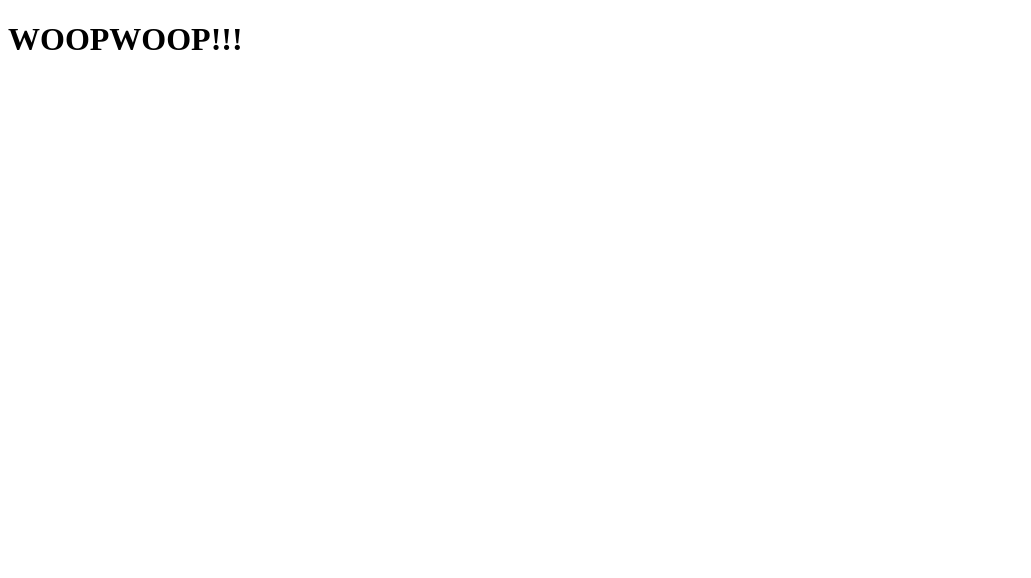
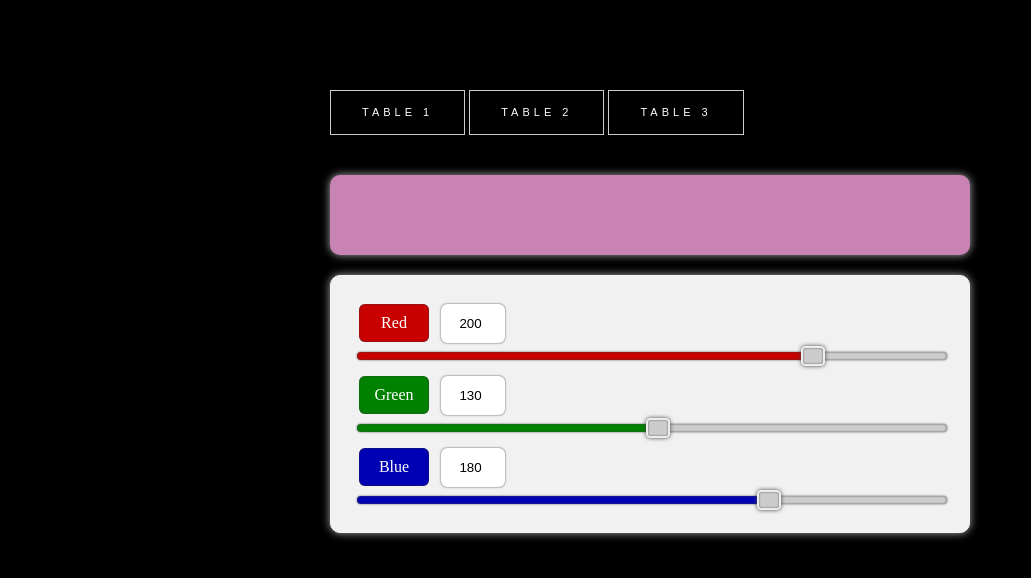
Before and after one commit to Josemight/super-final-light-things, a website: page prototypes/model-room/web/index.html in a window 1280 px wide. Shown: the whole page, without its empty margins (0-1031 px from the left). Drawn offline with Linux system fonts and the light colour scheme.

Commit message:
added web sliders

```diff
--- a/prototypes/model-room/web/index.html
+++ b/prototypes/model-room/web/index.html
@@ -1,12 +1,60 @@
+
+
 <!DOCTYPE html>
 <html lang="en">
-<head>
-    <meta charset="UTF-8">
-    <meta name="viewport" content="width=device-width, initial-scale=1.0">
-    <meta http-equiv="X-UA-Compatible" content="ie=edge">
-    <title>Document</title>
-</head>
-<body>
-    <h1>WOOPWOOP!!!</h1>
-</body>
+  <head>
+    <meta charset="UTF-8" />
+    <meta name="viewport" content="width=device-width, initial-scale=1.0" />
+    <meta http-equiv="X-UA-Compatible" content="ie=edge" />
+    <link rel="stylesheet" href="/master.css" />
+    <link
+      rel="stylesheet"
+      href="https://use.fontawesome.com/releases/v5.3.1/css/all.css"
+      integrity="sha384-mzrmE5qonljUremFsqc01SB46JvROS7bZs3IO2EmfFsd15uHvIt+Y8vEf7N7fWAU"
+      crossorigin="anonymous"
+    />
+
+    <title>Color Slider</title>
+  </head>
+  <body>
+      <div class="biggie">
+
+
+
+      <main>
+          <button onclick="changeTable(0)" class="btn-custom section-toggle">
+              Table 1
+            </button>
+            <button onclick="changeTable(1)" class="btn-custom section-toggle">
+              Table 2
+            </button>
+            <button onclick="changeTable(2)" class="btn-custom section-toggle">
+              Table 3
+            </button>
+        <div class="color-slider-wrap">
+          <div class="color-wrap">
+            <div id="color-display"></div>
+          </div>
+          <div class="sliders">
+            <div>
+              <label for="red">Red</label>
+              <input type="number" id="redNum" />
+              <input value="200" type="range" min="0" max="255" id="red" />
+            </div>
+            <div>
+              <label for="green">Green</label>
+              <input type="number" id="greenNum" />
+              <input value="130" type="range" min="0" max="255" id="green" />
+            </div>
+            <div>
+              <label for="blue">Blue</label>
+              <input type="number" id="blueNum" />
+              <input value="180" type="range" min="0" max="255" id="blue" />
+            </div>
+          </div>
+        </div>
+      </div>
+        </main>
+    <script src="main.js"></script>
+  </body>
 </html>
--- /dev/null
+++ b/prototypes/model-room/web/main.js
@@ -0,0 +1,175 @@
+// moduled querySelector
+function qs(selectEl) {
+  return document.querySelector(selectEl);
+}
+
+// select RGB inputs
+let red = qs("#red"),
+  green = qs("#green"),
+  blue = qs("#blue");
+
+// selet num inputs
+let redNumVal = qs("#redNum"),
+  greenNumVal = qs("#greenNum"),
+  blueNumVal = qs("#blueNum");
+
+// select Color Display
+let colorDisplay = qs("#color-display");
+
+// select labels
+let redLbl = qs("label[for=red]"),
+  greenLbl = qs("label[for=green]"),
+  blueLbl = qs("label[for=blue]");
+
+// init display Colors
+displayColors();
+// init Color Vals
+colorNumbrVals();
+// init ColorSliderVals
+initSliderColors();
+// init Change Range Val
+changeRangeNumVal();
+// init Colors controls
+colorSliders();
+
+// display colors
+function displayColors() {
+  const rgb = `${red.value}, ${green.value}, ${blue.value}`;
+  colorDisplay.style.backgroundColor = `rgb(${rgb})`;
+  //send(`<${tableNumber},${rgb}>`);
+}
+
+// initial color val when DOM is loaded
+function colorNumbrVals() {
+  redNumVal.value = red.value;
+  greenNumVal.value = green.value;
+  blueNumVal.value = blue.value;
+}
+
+// initial colors when DOM is loaded
+function initSliderColors() {
+  // label bg colors
+  redLbl.style.background = `rgb(${red.value},0,0)`;
+  greenLbl.style.background = `rgb(0,${green.value},0)`;
+  blueLbl.style.background = `rgb(0,0,${blue.value})`;
+
+  // slider bg colors
+  sliderFill(red);
+  sliderFill(green);
+  sliderFill(blue);
+}
+
+// Slider Fill offset
+function sliderFill(clr) {
+  let val = (clr.value - clr.min) / (clr.max - clr.min);
+  let percent = val * 100;
+
+  // clr input
+  if (clr === red) {
+    clr.style.background = `linear-gradient(to right, rgb(${
+      clr.value
+    },0,0) ${percent}%, #cccccc 0%)`;
+  } else if (clr === green) {
+    clr.style.background = `linear-gradient(to right, rgb(0,${
+      clr.value
+    },0) ${percent}%, #cccccc 0%)`;
+  } else if (clr === blue) {
+    clr.style.background = `linear-gradient(to right, rgb(0,0,${
+      clr.value
+    }) ${percent}%, #cccccc 0%)`;
+  }
+}
+
+// change range values by number input
+function changeRangeNumVal() {
+  // Validate number range
+  redNumVal.addEventListener("change", () => {
+    // make sure numbers are entered between 0 to 255
+    if (redNumVal.value > 255) {
+      alert("cannot enter numbers greater than 255");
+      redNumVal.value = red.value;
+    } else if (redNumVal.value < 0) {
+      alert("cannot enter numbers less than 0");
+      redNumVal.value = red.value;
+    } else if (redNumVal.value == "") {
+      alert("cannot leave field empty");
+      redNumVal.value = red.value;
+      initSliderColors();
+      displayColors();
+    } else {
+      red.value = redNumVal.value;
+      initSliderColors();
+      displayColors();
+    }
+  });
+
+  // Validate number range
+  greenNumVal.addEventListener("change", () => {
+    // make sure numbers are entered between 0 to 255
+    if (greenNumVal.value > 255) {
+      alert("cannot enter numbers greater than 255");
+      greenNumVal.value = green.value;
+    } else if (greenNumVal.value < 0) {
+      alert("cannot enter numbers less than 0");
+      greenNumVal.value = green.value;
+    } else if (greenNumVal.value == "") {
+      alert("cannot leave field empty");
+      greenNumVal.value = green.value;
+      initSliderColors();
+      displayColors();
+    } else {
+      green.value = greenNumVal.value;
+      initSliderColors();
+      displayColors();
+    }
+  });
+
+  // Validate number range
+  blueNumVal.addEventListener("change", () => {
+    // make sure numbers are entered between 0 to 255
+    if (blueNumVal.value > 255) {
+      alert("cannot enter numbers greater than 255");
+      blueNumVal.value = blue.value;
+    } else if (blueNumVal.value < 0) {
+      alert("cannot enter numbers less than 0");
+      blueNumVal.value = blue.value;
+    } else if (blueNumVal.value == "") {
+      alert("cannot leave field empty");
+      blueNumVal.value = blue.value;
+      initSliderColors();
+      displayColors();
+    } else {
+      blue.value = blueNumVal.value;
+      initSliderColors();
+      displayColors();
+    }
+  });
+}
+
+// Color Sliders controls
+function colorSliders() {
+  red.addEventListener("input", () => {
+    displayColors();
+    initSliderColors();
+    changeRangeNumVal();
+    colorNumbrVals();
+  });
+
+  green.addEventListener("input", () => {
+    displayColors();
+    initSliderColors();
+    changeRangeNumVal();
+    colorNumbrVals();
+  });
+
+  blue.addEventListener("input", () => {
+    displayColors();
+    initSliderColors();
+    changeRangeNumVal();
+    colorNumbrVals();
+  });
+}
+
+function changeTable(tableNumber) {
+  console.log(tableNumber);
+}
--- /dev/null
+++ b/prototypes/model-room/web/master.css
@@ -0,0 +1,185 @@
+html,
+body {
+  margin: 0;
+  padding: 0;
+  width: 100%;
+  height: 100vh;
+}
+
+body {
+  background-color: #000000;
+}
+
+a.btn-custom {
+  position: absolute;
+  color: #fff;
+  text-decoration: none;
+}
+.btn-custom {
+  color: #fff;
+  letter-spacing: 4px;
+  text-transform: uppercase;
+  text-decoration: none;
+  text-align: center;
+  font-size: 11px;
+  font-weight: 400;
+  display: inline-block;
+  *display: inline;
+  *zoom: 1;
+  line-height: 1em;
+  padding: 17px 32px;
+  position: relative;
+  z-index: 5;
+  background: transparent;
+  border: none;
+}
+
+.btn-custom:before {
+  content: "";
+  position: absolute;
+  top: 0;
+  left: 0;
+  right: 0;
+  bottom: 0;
+  z-index: 2;
+  border: solid 1px #fff;
+  border-color: rgba(255, 255, 255, 0.8);
+}
+.btn-custom:hover:after {
+  opacity: 1;
+  visibility: visible;
+}
+.btn-custom.btn-color:after {
+  background: #000000;
+}
+.btn-custom.btn-color:hover:after {
+  opacity: 0.4;
+}
+.btn-custom.btn-color {
+  color: #202020;
+}
+.btn-custom.btn-color > span:before,
+.btn-custom.btn-color > span:after {
+  background: rgba(0, 0, 0, 0.2);
+}
+.btn-custom.btn-color:before {
+  border-color: rgba(0, 0, 0, 0.2);
+}
+
+/* RGB title */
+span:nth-child(1) {
+  color: #ff0000;
+}
+span:nth-child(2) {
+  color: #00ff00;
+}
+span:nth-child(3) {
+  color: #0000ff;
+}
+body {
+  background-color: black;
+  color: white;
+}
+
+.biggie {
+  padding: 10px;
+  width: 100%;
+  height: 100%;
+}
+
+main {
+  width: 50%;
+  align-items: center;
+  margin: 5vh auto;
+}
+button {
+  margin: 5vh auto;
+  display: flex;
+}
+
+/* color display */
+#color-display {
+  padding: 40px;
+  box-shadow: 0 0 8px #aaaaaa;
+  border-radius: 10px;
+}
+
+#color-display::before {
+  color: #ffffff;
+  text-shadow: 0 0 4px #333333;
+}
+
+/* labels */
+
+label {
+  padding: 10px;
+  width: 50px;
+  text-align: center;
+  color: #ffffff;
+  margin: 4px;
+  border-radius: 6px;
+  box-shadow: inset 0 0 2px #333333;
+}
+
+input[type="number"],
+label {
+  display: inline-block;
+}
+
+/* number input */
+.sliders input[type="number"] {
+  text-align: center;
+  width: 50px;
+  padding: 10px 0 10px 10px;
+  background: #ffffff;
+  margin: 0 10px 0 4px;
+  outline: none;
+  border: 2px solid transparent;
+  border-radius: 6px;
+  transition: border 0.2s ease;
+  box-shadow: 0 0 2px #333333;
+}
+
+.sliders input[type="number"]:focus {
+  border: 2px solid #508cfc;
+}
+
+/* color sliders */
+.sliders {
+  margin-top: 20px;
+  padding: 20px;
+  box-shadow: 0 0 8px #aaaaaa;
+  border: 1px solid #f4f4f4;
+  background: #f1f1f1;
+  border-radius: 10px;
+}
+
+.sliders div {
+  padding: 4px;
+}
+
+/* range sliders */
+.sliders input[type="range"] {
+  height: 8px;
+  border-radius: 10px;
+  outline: none;
+  width: 100%;
+  box-shadow: 0 0 2px #444444, inset 0 0 2px #444444;
+}
+
+.sliders input[type="range"],
+input[type="range"]::-webkit-slider-thumb {
+  appearance: none;
+  -webkit-appearance: none;
+}
+
+/* slider thumb */
+.sliders input[type="range"]::-webkit-slider-thumb {
+  height: 20px;
+  width: 24px;
+  border-radius: 20%;
+  cursor: pointer;
+  background: #cccccc;
+  border: 2px solid #eeeeee;
+  box-shadow: 0 0 4px #444444, inset 0 0 2px #444444;
+}
```
